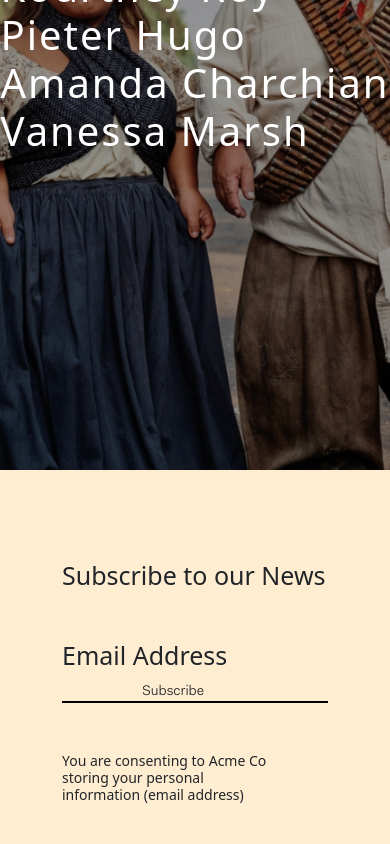
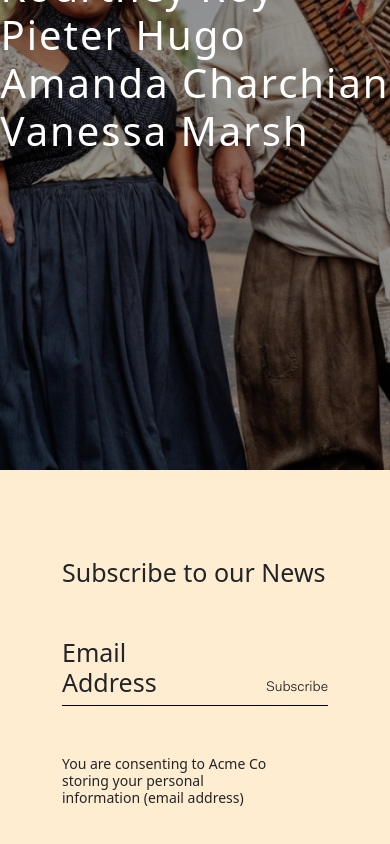
Before and after one commit to Mtlightfoot/artist-website, a React (Vite) app: page / in a window 390 px wide. Shown: the part 2000-2844 px from the top of the page. Built offline with nearby package versions, Linux system fonts and the light colour scheme.

Commit message:
Fixed issue where subscribe was hard to keep at the end of a line, now changed to flex with space-between

```diff
--- a/src/components/Subscribe.jsx
+++ b/src/components/Subscribe.jsx
@@ -12,10 +12,13 @@ function Subscribe() {
             <Container className='textBox'>
                 <Row>
                     <Col className='column-1' md={6}>
-                        <h1 className='columnTitle'>Subscribe to our News</h1>
+                        <h1 className='leftTitle columnTitle'>Subscribe to our News</h1>
                     </Col>
                     <Col className='column-2' md={6}>
-                        <h1 className='titleRight columnTitle'>Email Address <span className='columnSubscribeText'>Subscribe</span></h1>
+                        <div className='topBox'>
+                            <h1 className='titleRight columnTitle'>Email Address</h1>
+                            <h2 className='columnSubscribeText'>Subscribe</h2>
+                        </div>
                         <h2 className='consentText'>You are consenting to Acme Co storing your personal information (email address)</h2>
                     </Col>
                 </Row>
--- a/src/main.css
+++ b/src/main.css
@@ -239,11 +239,6 @@ body {
 
 .columnTitle {
     font-size: 40px;
-    margin-bottom: 50px;
-}
-
-.titleRight {
-    border-bottom: 2px solid black;
 }
 
 .columnSubscribeText {
@@ -255,6 +250,18 @@ body {
 .consentText {
     font-size: 18px;
     width: 60%;
+}
+
+.column-1 .leftTitle {
+    margin-bottom: 50px;
+}
+
+.column-2 .topBox {
+    display: flex;
+    justify-content: space-between;
+    border-bottom: 1px solid black;
+    margin-bottom: 50px;
+    align-items: end;
 }
 
 
@@ -377,14 +384,13 @@ body {
     }
 
     .titleRight {
-        border-bottom: 2px solid black;
         text-align: left;
     }
 
     .columnSubscribeText {
         font-size: 14px;
         font-family: "faktBlond", sans-serif !important;
-        margin-left: 80px;
+        margin-left: 10vw;
     }
 
     .consentText {
```
